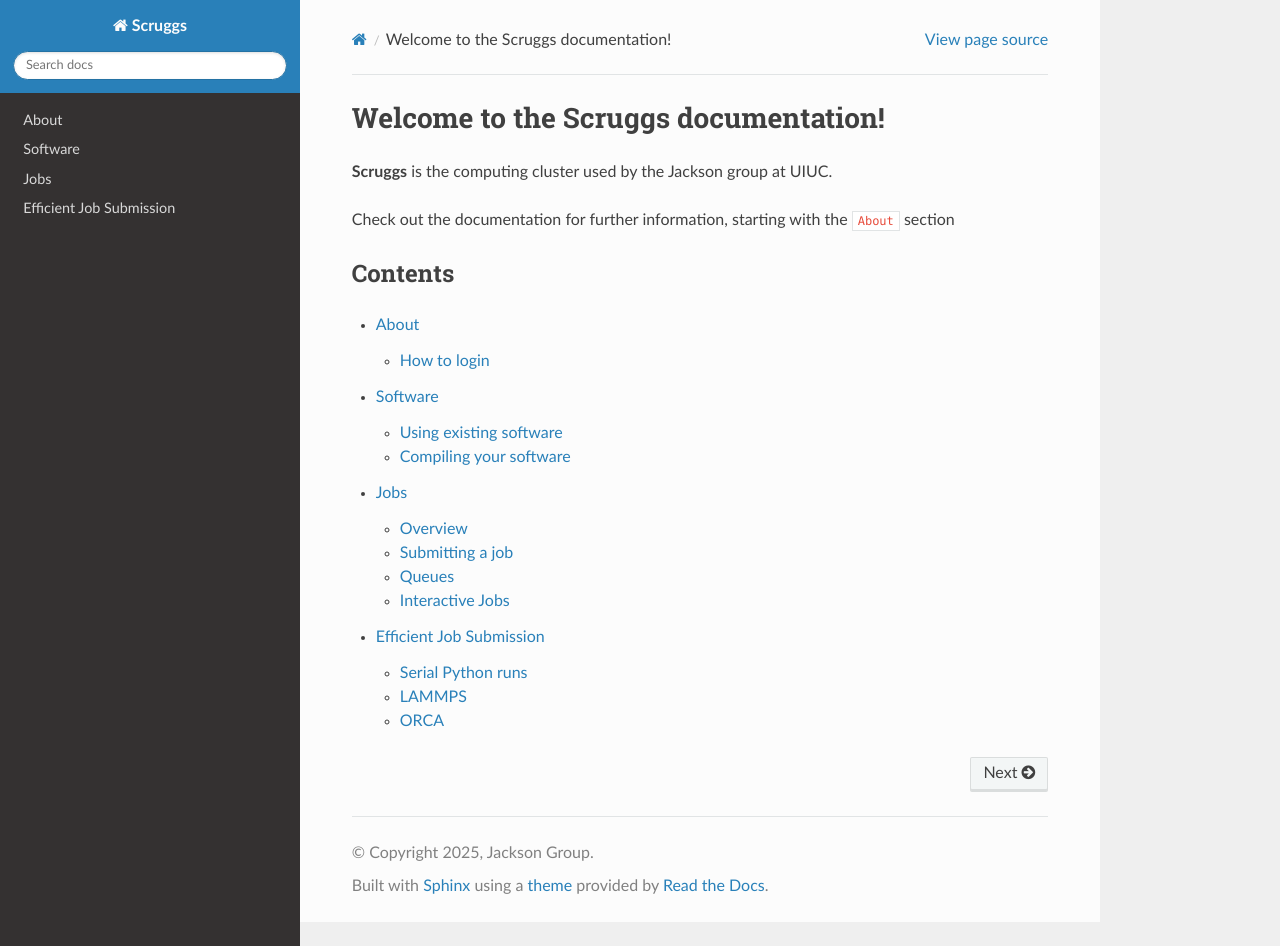
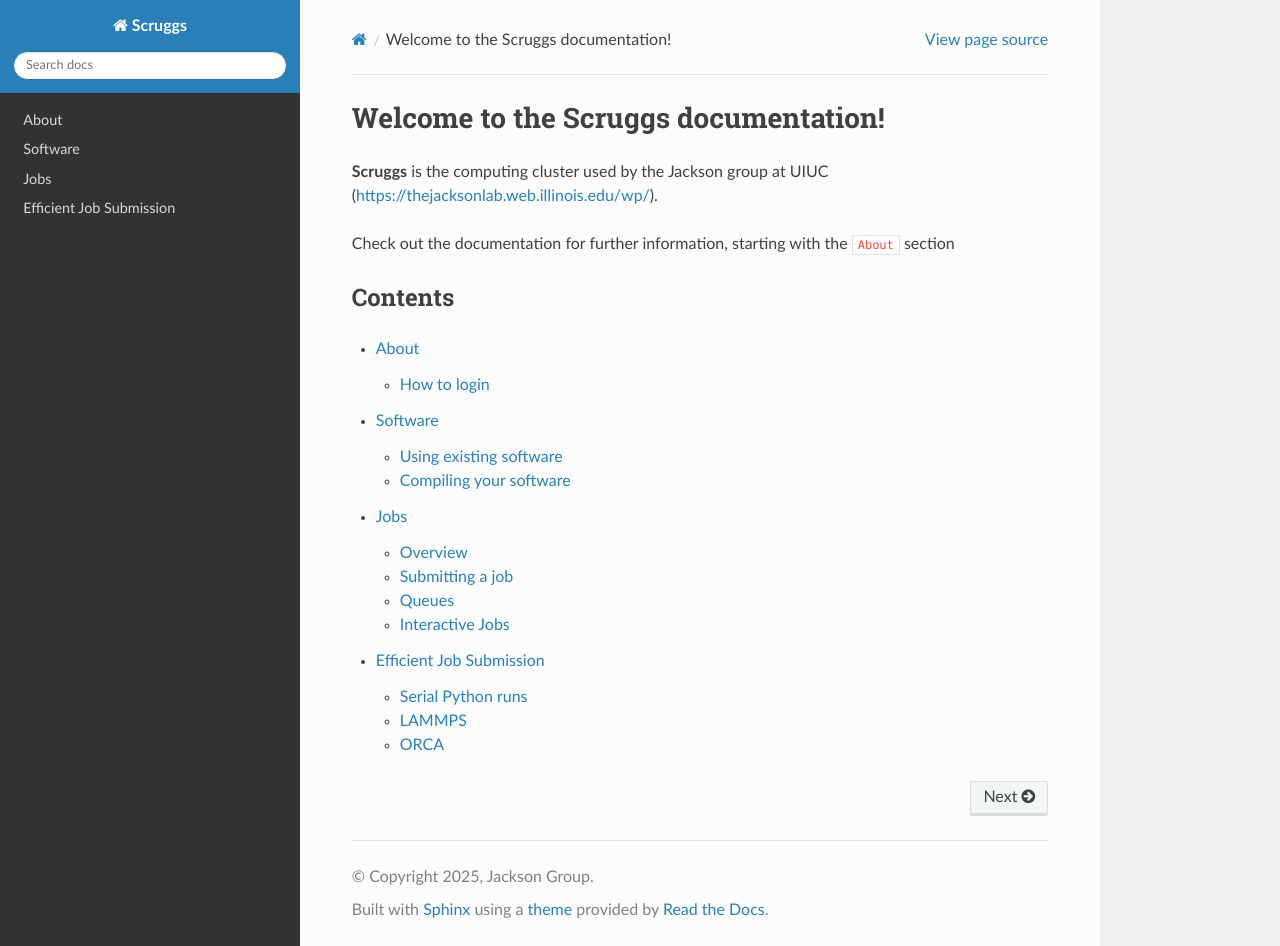
Before and after one commit to vishnu2709/Scruggs, a Sphinx documentation site: the page built from docs/source/index.rst, in a window 1280 px wide and 946 px high. Built offline with Sphinx 7.4.7 and the Read the Docs theme 3.1.0, drawn with Linux system fonts in a browser that asks for light colours; pages that are not in the unit, such as notebooks, are missing from menus; some of the changed lines change nothing that is shown.

Commit message:
Update index.rst

```diff
--- a/docs/source/index.rst
+++ b/docs/source/index.rst
@@ -1,7 +1,7 @@
 Welcome to the Scruggs documentation!
 ===================================
 
-**Scruggs** is the computing cluster used by the Jackson group at UIUC.
+**Scruggs** is the computing cluster used by the Jackson group at UIUC (https://thejacksonlab.web.illinois.edu/wp/).
 
 Check out the documentation for further information, starting with the ``About`` section
 
```
